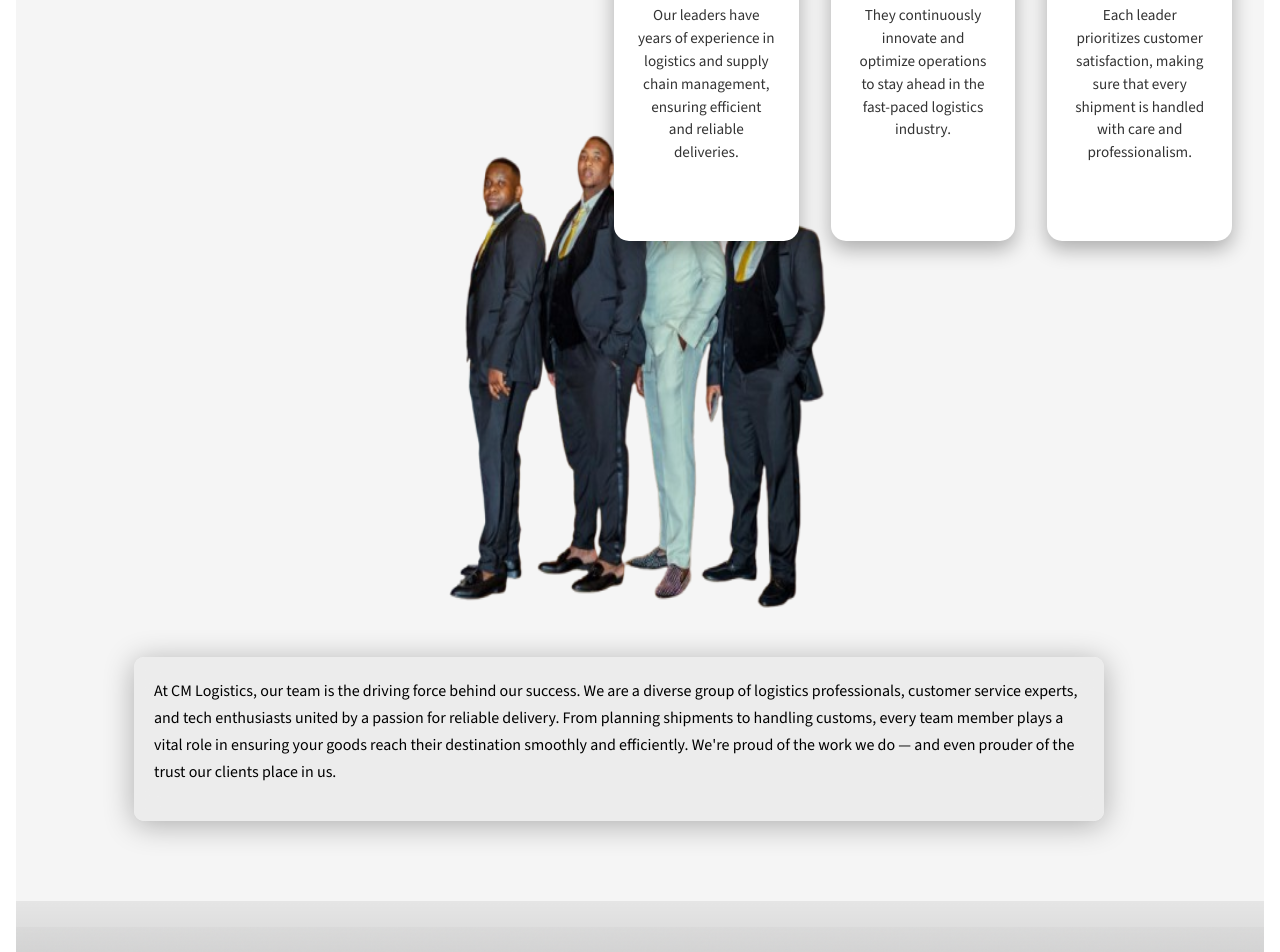
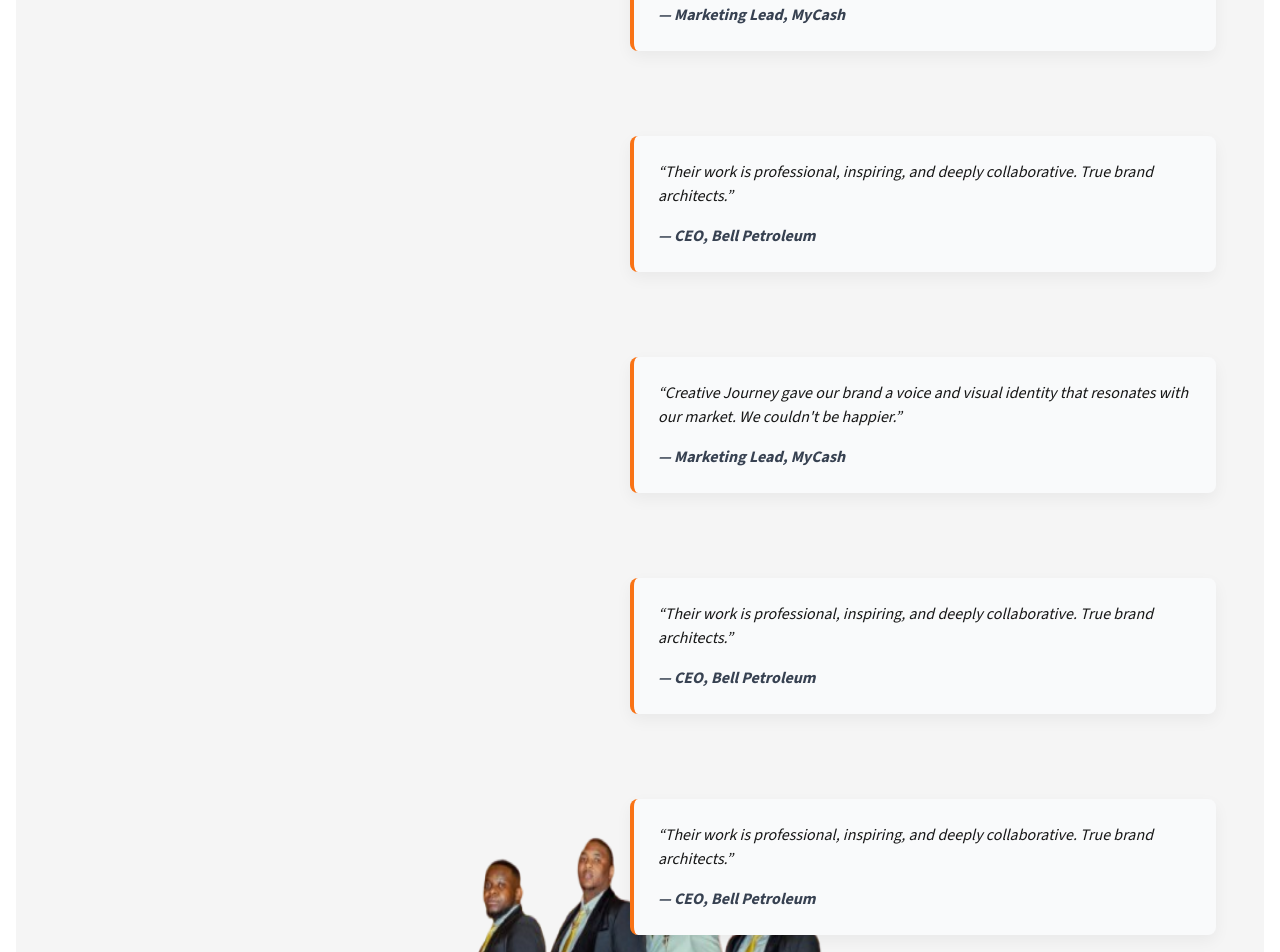
Before and after one commit to Lloydchogari/CM-Logistics, a Next.js app: page /About in a window 1280 px wide. Shown: the part 2800-3752 px from the top of the page. Built offline with nearby package versions, Linux system fonts and the light colour scheme.

Commit message:
first commit

```diff
--- a/app/About/About.scss
+++ b/app/About/About.scss
@@ -490,6 +490,65 @@
   background-color: #f5f5f5;
   padding: 5rem 2rem;
 
+
+
+    /* ===== Testimonials Section ===== */
+
+.testheader h2 {
+  text-align: center;
+  font-size: 2rem;
+  margin-bottom: 1rem;
+  color: #1f2937;
+  margin-top: 3rem;
+}
+
+#testimonials blockquote {
+  max-width: 700px;
+  margin: 1.5rem auto;
+  font-style: italic;
+  padding-left: 1rem;
+  border-left: 4px solid #f87171;
+  margin-top: 29px;
+}
+
+#testimonials cite {
+
+  margin-top: 0.5rem;
+  font-weight: bold;
+  color: #374151;
+}
+
+/* ===== Testimonials WRAPPER ===== */
+
+#testimonials{
+  display: flex;
+  flex-wrap: wrap;
+  gap: 2rem;
+  justify-content: center;
+  padding: 2rem 1rem;
+  max-width: 1200px;
+  margin: 0 auto;
+}
+
+#testimonials blockquote {
+  flex: 1 1 300px;
+  background-color: #f9fafb;
+  padding: 1.5rem;
+  border-left: 4px solid #f97316;
+  border-radius: 8px;
+  font-style: italic;
+  box-shadow: 0 6px 16px rgba(0, 0, 0, 0.05);
+}
+
+#testimonials cite {
+  display: block;
+  margin-top: 1rem;
+  font-weight: bold;
+  color: #374151;
+}
+
+
+
   .teamContainer {
     display: flex;
     align-items: center;
@@ -514,6 +573,8 @@
   justify-content: center;
   gap: 2rem;
   flex-wrap: nowrap; // allows wrapping on smaller screens
+  margin-right: 50px;
+
 
   .card {
     background: #fff;
@@ -542,7 +603,7 @@
     p {
       font-size: 0.95rem;
       line-height: 1.5;
-      color: #333;
+      color: #020202ff;
     }
   }
 
--- a/app/About/page.tsx
+++ b/app/About/page.tsx
@@ -208,6 +208,43 @@ export default function About() {
         Shipping made <span>easy</span> <br /> with our Team Leaders
       </h2>
 
+
+
+
+      <section id="testimonials">
+
+
+        <blockquote>
+          “Creative Journey gave our brand a voice and visual identity that resonates with our market. We couldn't be happier.”
+          <cite>— Marketing Lead, MyCash</cite>
+        </blockquote>
+        <blockquote>
+          “Their work is professional, inspiring, and deeply collaborative. True brand architects.”
+          <cite>— CEO, Bell Petroleum</cite>
+        </blockquote>
+          <blockquote>
+          “Creative Journey gave our brand a voice and visual identity that resonates with our market. We couldn't be happier.”
+          <cite>— Marketing Lead, MyCash</cite>
+        </blockquote>
+        <blockquote>
+          “Their work is professional, inspiring, and deeply collaborative. True brand architects.”
+          <cite>— CEO, Bell Petroleum</cite>
+        </blockquote>
+        <blockquote>
+          “Their work is professional, inspiring, and deeply collaborative. True brand architects.”
+          <cite>— CEO, Bell Petroleum</cite>
+        </blockquote>
+          <blockquote>
+          “Creative Journey gave our brand a voice and visual identity that resonates with our market. We couldn't be happier.”
+          <cite>— Marketing Lead, MyCash</cite>
+        </blockquote>
+
+      </section>
+
+
+
+
+
       {/* Cards */}
       <div className="leaderCards">
         <div className="card">
```
